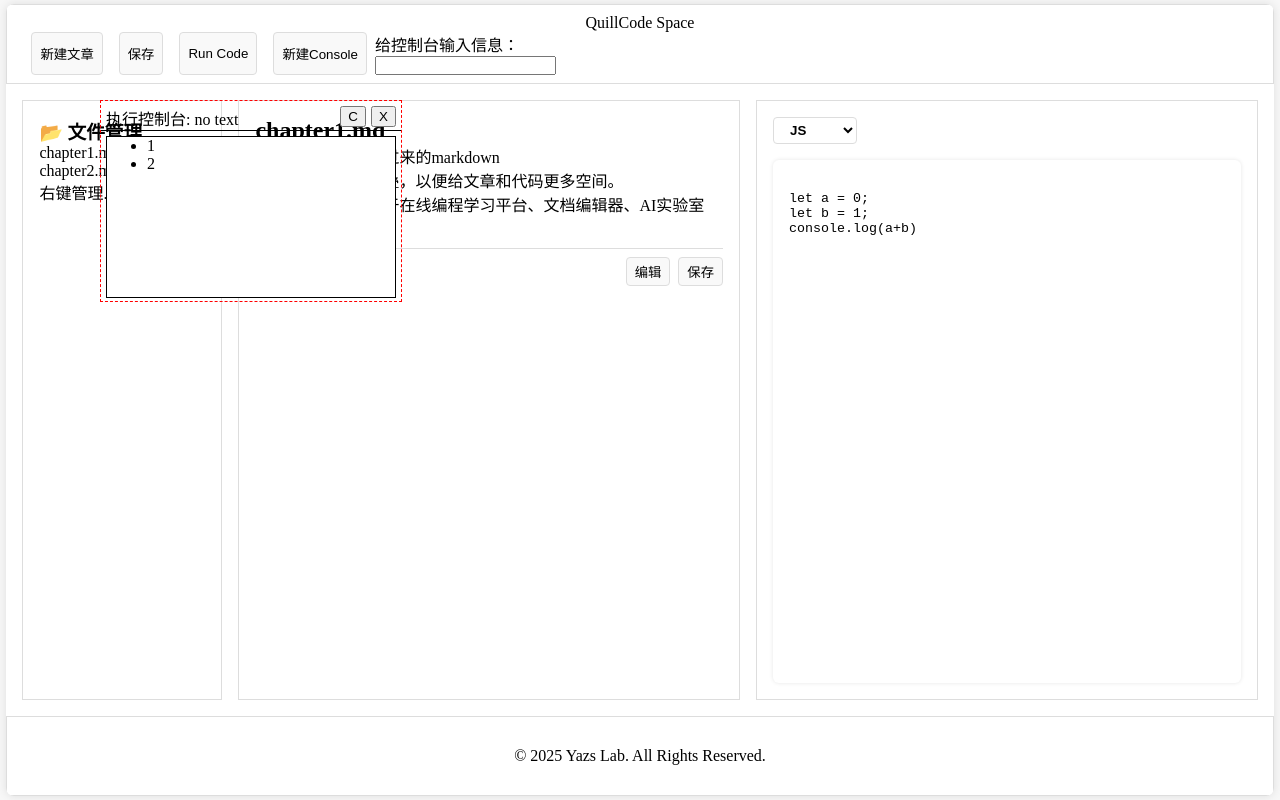
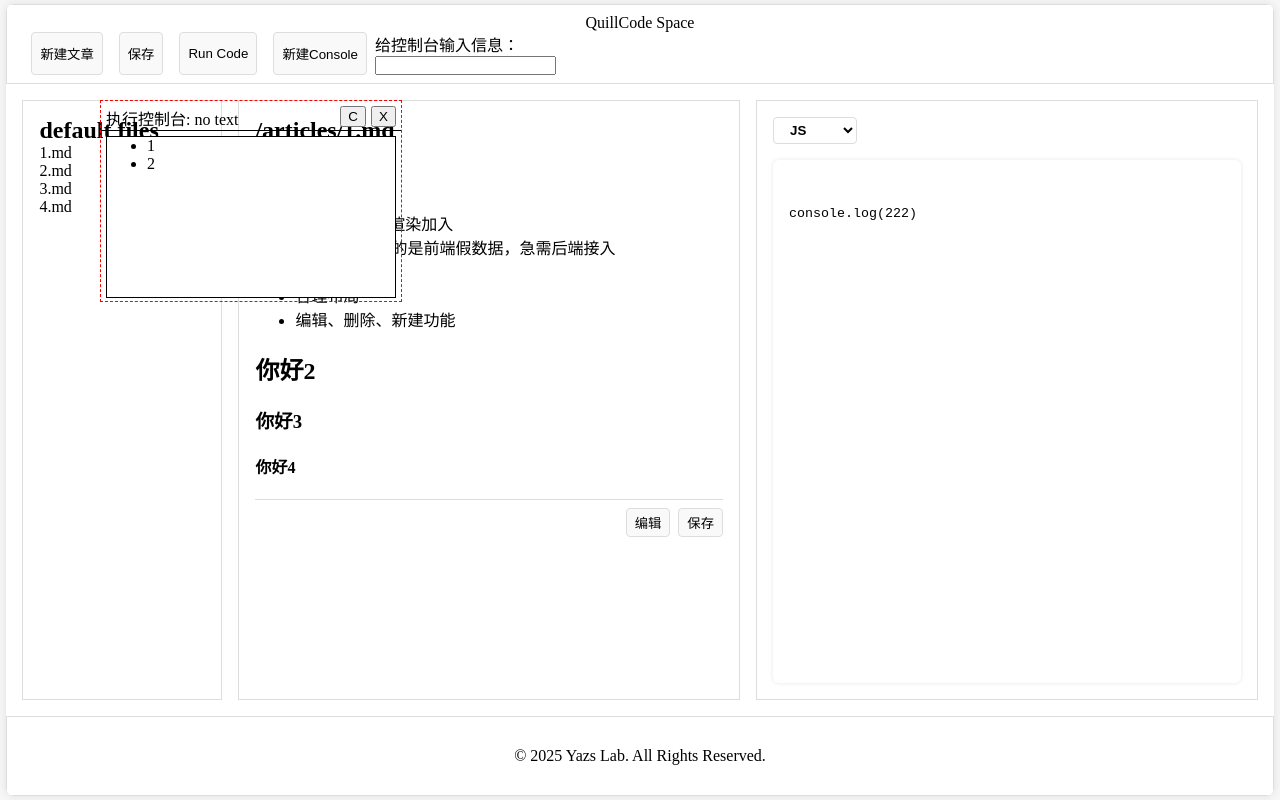
Before and after one commit to Yazs-17/QuillCode, a Vue app in the folder Main/: page / in a window 1280 px wide. Built offline with nearby package versions, Linux system fonts and the light colour scheme.

Commit message:
feat: add controller for files, and add frontend mock file data(by now, I'm not developing the backend) feat: add file controller stub and mock file data for frontend (no backend implemented yet)

```diff
--- /dev/null
+++ b/Main/public/articles/1.md
@@ -0,0 +1,18 @@
+<h1>ToDO</h1>
+<ul>
+<li>将MarkDown 渲染加入</li>
+<li>现在相当于用的是前端假数据，急需后端接入</li>
+<li>美化UI</li>
+<li>合理布局</li>
+<li>编辑、删除、新建功能</li>
+
+</ul>
+
+
+<h2>你好2</h2>
+<h3>你好3</h3>
+<h4>你好4</h4>
+
+---
+
+console.log(222)
--- a/Main/src/App.vue
+++ b/Main/src/App.vue
@@ -1,9 +1,11 @@
 <script setup>
 import DialogManager from "./common/DialogManager.vue"
 
-import { ref, computed } from "vue"
+import { ref, computed, onMounted, onBeforeMount } from "vue"
 
 import FloatingItem from './components/FloatingConsole.vue'
+
+// import FileController from "./components/FileController.vue"
 
 // const send = (e) => {
 // 	console.log(e)
@@ -46,9 +48,7 @@ const mode = ref(ENUM.value.JS)
  * 代码执行逻辑
  */
 const editorContent = ref(`
-let a = 0;
-let b = 1;
-console.log(a+b)
+代码加载中...
 `)
 const outputMsg = ref({ type: 'log', text: '' });
 
@@ -86,8 +86,48 @@ const renderedHtml = computed(() => {
 	return editorContent.value.trim()
 })
 const workspaceRows = computed(() => isHtmlMode.value ? "auto 1fr 1fr" : "auto 1fr")
+/**
+ * 文件管理逻辑
+ */
+const fileSysTitle = ref("default files")
+const fileManagement = ref([])
+const singleFileTitle = ref("")
+
+// const files = ref(null);
+const leftPassage = ref("文章加载中	...")
+const previewFile = async (e) => {
+
+	const idx = e?.target?.closest('#file')?.dataset?.index ?? 0
+	singleFileTitle.value = fileManagement.value[idx];
+	const res = await fetch(fileManagement.value[idx])
+	const text = await res.text();
+	const content = text.split("---")
+	leftPassage.value = content[0];
+	editorContent.value = content[1]
 
 
+
+}
+
+onBeforeMount(
+	async () => {
+		const modules = import.meta.glob('/public/articles/*.md', { query: 'url' })
+		fileManagement.value = Object.keys(modules).map(path => {
+			let url = path.substring(7)
+			return url
+		})
+		setTimeout(async () => {
+			await previewFile();
+		}, 1000)
+
+	}
+)
+
+onMounted(
+	() => {
+		// renderTheFirstFile()
+	}
+)
 
 </script>
 
@@ -100,7 +140,7 @@ const workspaceRows = computed(() => isHtmlMode.value ? "auto 1fr 1fr" : "auto 1
 				<span>QuillCode Space</span>
 				<!-- <span style="floa;"></span> -->
 				<span class="header-actions">
-					<button>新建文章</button>
+					<button @click="test">新建文章</button>
 					<button>保存</button>
 					<button @click="runCode">Run Code</button>
 					<!--temp for  -->
@@ -118,19 +158,23 @@ const workspaceRows = computed(() => isHtmlMode.value ? "auto 1fr 1fr" : "auto 1
 
 				<FloatingItem ref="item" :fmsg="fmsg" @clean="clean"></FloatingItem>
 				<aside class="file-manager">
-					<h3>📂 文件管理</h3>
+					<h2>{{ fileSysTitle }}</h2>
 					<ul>
+						<li v-for="(file, index) in fileManagement" @click="previewFile" :key="index" :data-index="index" id="file"
+							class="file-name-li">
+							{{ file.substring(10) }}
+						</li>
+					</ul>
+					<!-- <ul>
 						<li>chapter1.md</li>
 						<li>chapter2.md</li>
 						<li>右键管理.md</li>
-					</ul>
+					</ul> -->
 				</aside>
 
 				<article class="article">
-					<h2>chapter1.md</h2>
-					<p>1. 直接渲染后端传过来的markdown</p>
-					<p>文件管理栏可以折叠，以便给文章和代码更多空间。</p>
-					<p>这个布局结构常用于在线编程学习平台、文档编辑器、AI实验室等。</p>
+					<h2>{{ singleFileTitle }}</h2>
+					<div v-html="leftPassage"></div>
 					<div class="toolbar">
 						<button>编辑</button>
 						<button>保存</button>
@@ -201,6 +245,10 @@ button {
 	cursor: pointer;
 }
 
+.file-name-li:hover {
+	background-color: #888;
+	cursor: pointer;
+}
 
 .article .toolbar {
 	display: flex;
```
Also changed, not shown: Main/public/articles/2.md (added, +19 -0 lines), Main/public/articles/3.md (added, +9 -0 lines), Main/src/articles/makecenter.md (deleted, +0 -22 lines), Main/public/articles/4.md (renamed from Main/src/articles/template.md).
